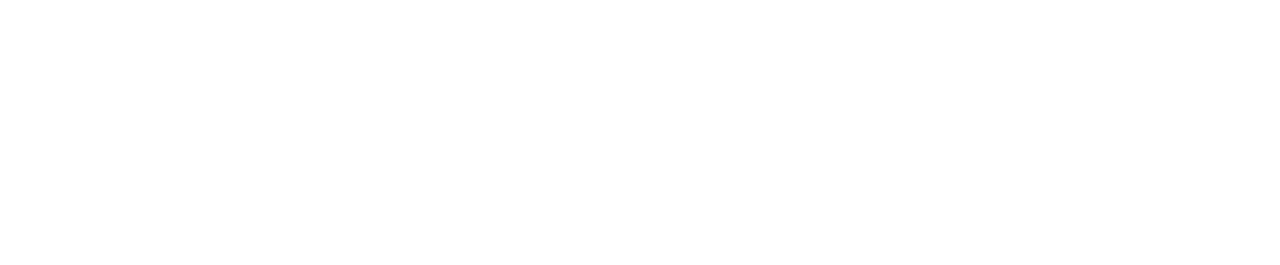
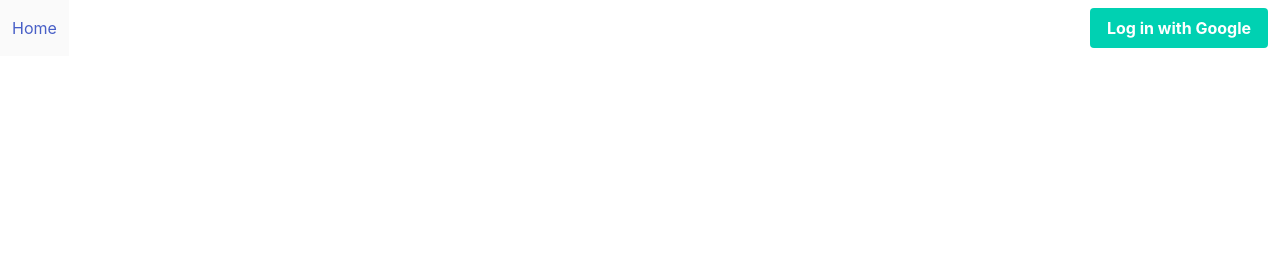
Before and after one commit to cssi-2021-21/team-11, a plain HTML site: page public/index.html in a window 1280 px wide. Shown: the top 265 px of the page. Drawn offline with nearby package versions, Linux system fonts and the light colour scheme; some packages are replaced by stand-ins of ours.

Commit message:
added nav bar

```diff
--- a/public/index.html
+++ b/public/index.html
@@ -29,6 +29,27 @@
     </style>
   </head>
   <body>
+      <nav class="navbar" role="navigation" aria-label="main navigation">
+        <div id="navbarBasicExample" class="navbar-menu">
+            <div class="navbar-start">
+            <a class="navbar-item">
+                Home
+            </a>
+
+
+            </div>
+
+            <div class="navbar-end">
+            <div class="navbar-item">
+                <div class="buttons">
+                <a class="button is-primary">
+                    <strong>Log in with Google</strong>
+                </a>
+                </div>
+            </div>
+            </div>
+        </div>
+        </nav>
     <section class="hero is-fullheight is-default is-bold">
         <div class="hero-body">
             <div class="container has-text-centered">
```
